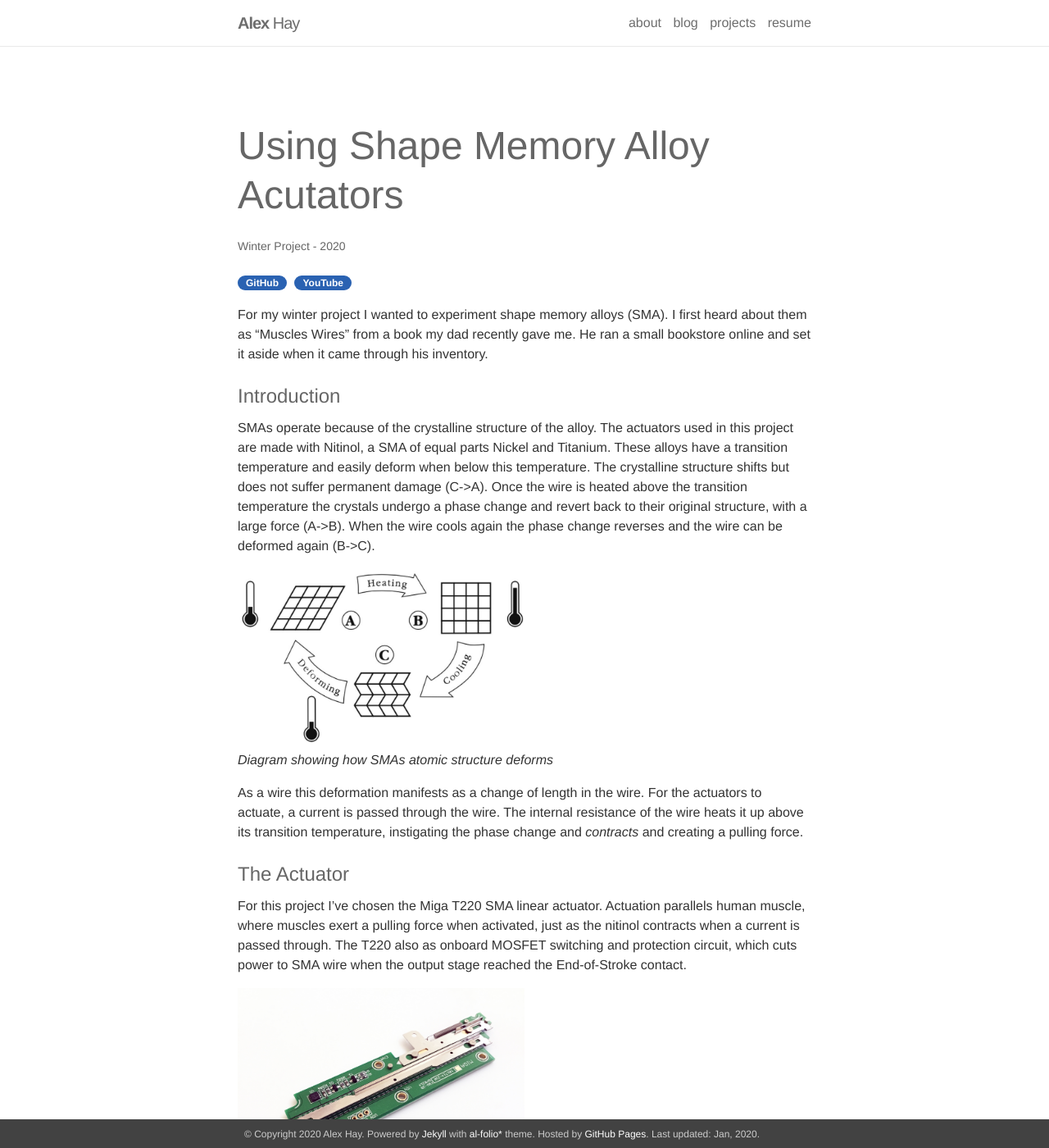
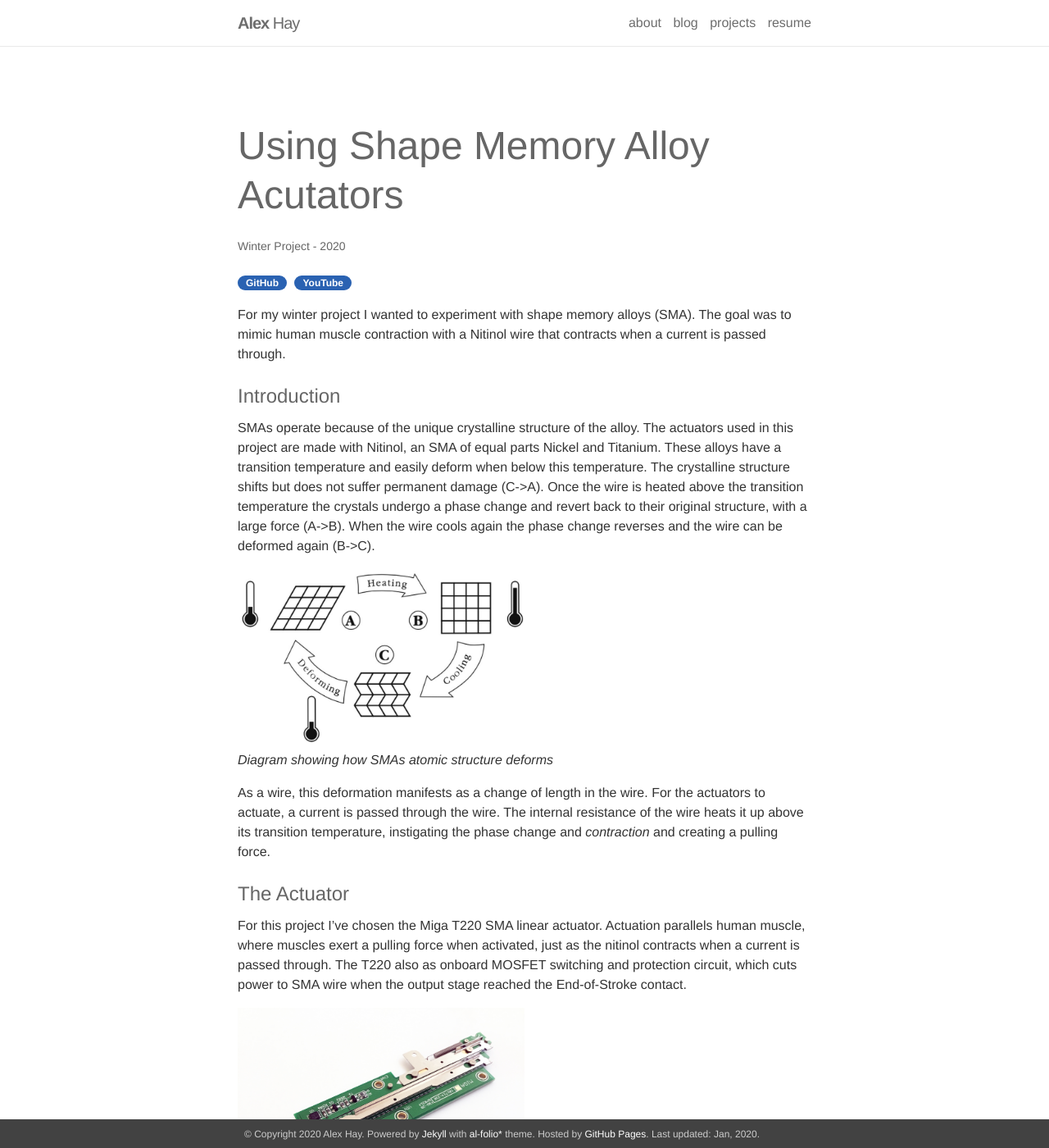
Before and after one commit to an-minyoung/an-minyoung.github.io, a Jekyll site: the page built from _projects/3_project.markdown, in a window 1280 px wide and 1400 px high. Shown: the whole window at 82% size. Built offline with Jekyll 4.4.1, drawn with Linux system fonts in a browser that asks for light colours; nearby versions of some CDN libraries; some of the changed lines change nothing that is shown; some of the changed text lies outside the part shown.

Commit message:
forgot to commit

```diff
--- a/_projects/3_project.markdown
+++ b/_projects/3_project.markdown
@@ -11,11 +11,11 @@
   <a href=""><div class="color-button">YouTube</div></a>
 </p>
 
-For my winter project I wanted to experiment shape memory alloys (SMA). I first heard about them as "Muscles Wires" from a book my dad recently gave me. He ran a small bookstore online and set it aside when it came through his inventory.
+For my winter project I wanted to experiment with shape memory alloys (SMA). The goal was to mimic human muscle contraction with a Nitinol wire that contracts when a current is passed through.
 
 ## Introduction
 
-SMAs operate because of the crystalline structure of the alloy. The actuators used in this project are made with Nitinol, a SMA of equal parts Nickel and Titanium. These alloys have a transition temperature and easily deform when below this temperature. The crystalline structure shifts but does not suffer permanent damage (C->A). Once the wire is heated above the transition temperature the crystals undergo a phase change and revert back to their original structure, with a large force (A->B). When the wire cools again the phase change reverses and the wire can be deformed again (B->C).
+SMAs operate because of the unique crystalline structure of the alloy. The actuators used in this project are made with Nitinol, an SMA of equal parts Nickel and Titanium. These alloys have a transition temperature and easily deform when below this temperature. The crystalline structure shifts but does not suffer permanent damage (C->A). Once the wire is heated above the transition temperature the crystals undergo a phase change and revert back to their original structure, with a large force (A->B). When the wire cools again the phase change reverses and the wire can be deformed again (B->C).
 
 <p>
     <img src="/assets/img/Figure_3-2.jpg" width="50%;" height="50%;" alt/>
@@ -23,7 +23,7 @@
     <em>Diagram showing how SMAs atomic structure deforms</em>
 </p>
 
-As a wire this deformation manifests as a change of length in the wire. For the actuators to actuate, a current is passed through the wire. The internal resistance of the wire heats it up above its transition temperature, instigating the phase change and *contracts* and creating a pulling force.
+As a wire, this deformation manifests as a change of length in the wire. For the actuators to actuate, a current is passed through the wire. The internal resistance of the wire heats it up above its transition temperature, instigating the phase change and *contraction* and creating a pulling force.
 
 ## The Actuator
 
@@ -35,9 +35,27 @@
     <em>Miga T220 SMA Linear Actuator</em>
 </p>
 
-## The Design
+## Design and Fabrication
 
-Designing the apparatus took an iterative approach. Solidworks was used for modeling the parts, Cura took the part files and converted them into gcode for the Ultimaker 3D printers.
+Over the length of the project there were three major design iterations with incremental tweaks in between. Solidworks was used for modeling the parts, Ultimaker3 3D printer and custom laser cutter for fabrication.
+
+### Version 1
+
+The first version came about as a platform to initially test the components and become familiar with them. It also served as a means for incorporating 3D printers as a tool to use during design.
+
+### Version 2
+
+The second version was a transition piece, redesigned to be cut from a sheet of plastic or wood on a laser cutter. The focus on this was assembling a frame for the apparatus and mounting the actuators.
+
+### Version 3
+
+The third iteration focused on the hinge mechanism and working through bugs from changing fabrication processes. This iteration honed the final design, reduced part count, and ended with a working proof of concept.
+
+### Version 4
+
+The fourth and final version focused on the linkage connecting the actuator to the hinge (like a tendon) and ironing out smaller details.
+
+
 
 <p>
     <img src="/assets/img/Figure_3-1.jpg" width="50%;" height="50%;" alt/>
```
Also changed, not shown: assets/img/circuit.png (added).
